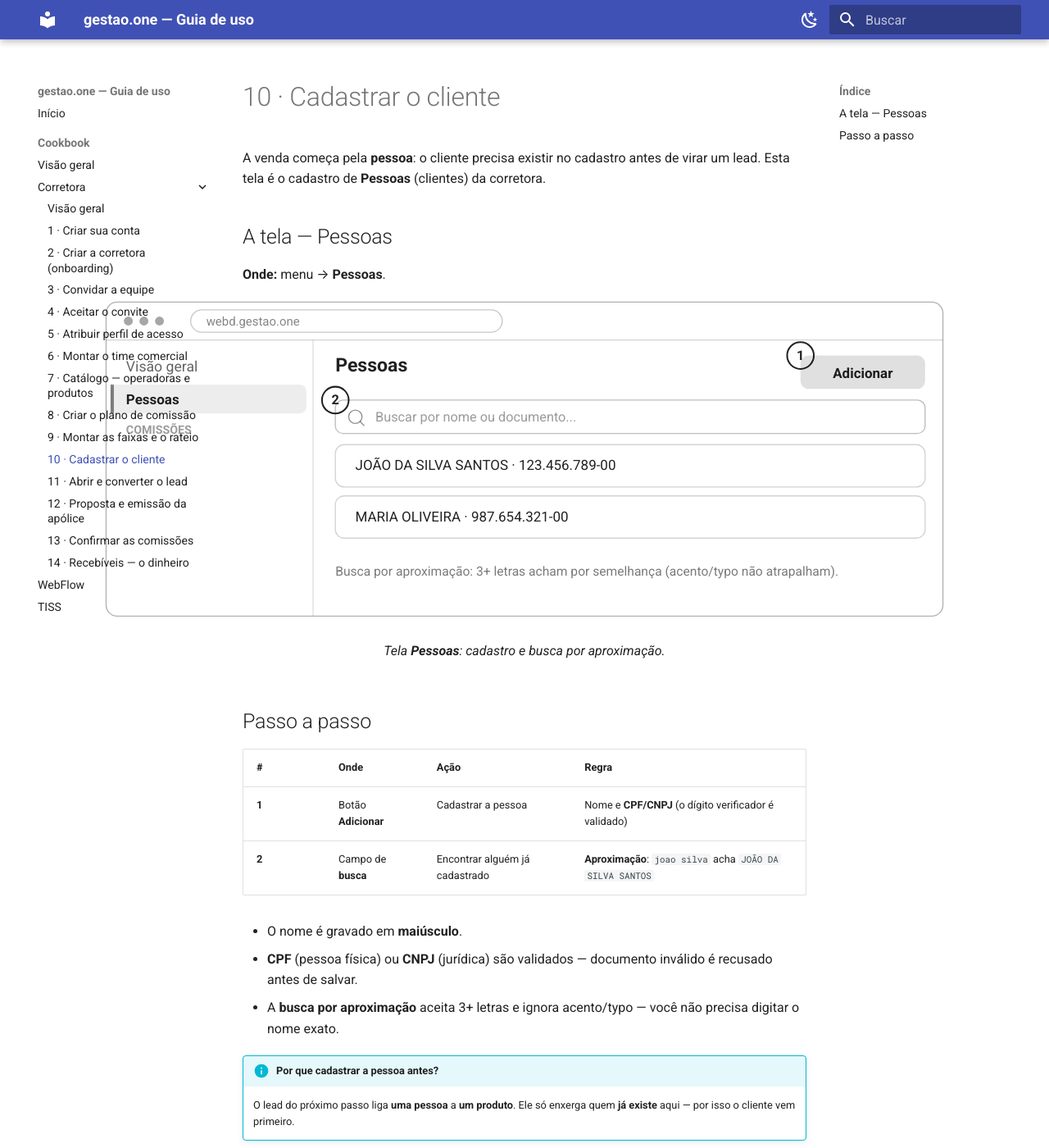
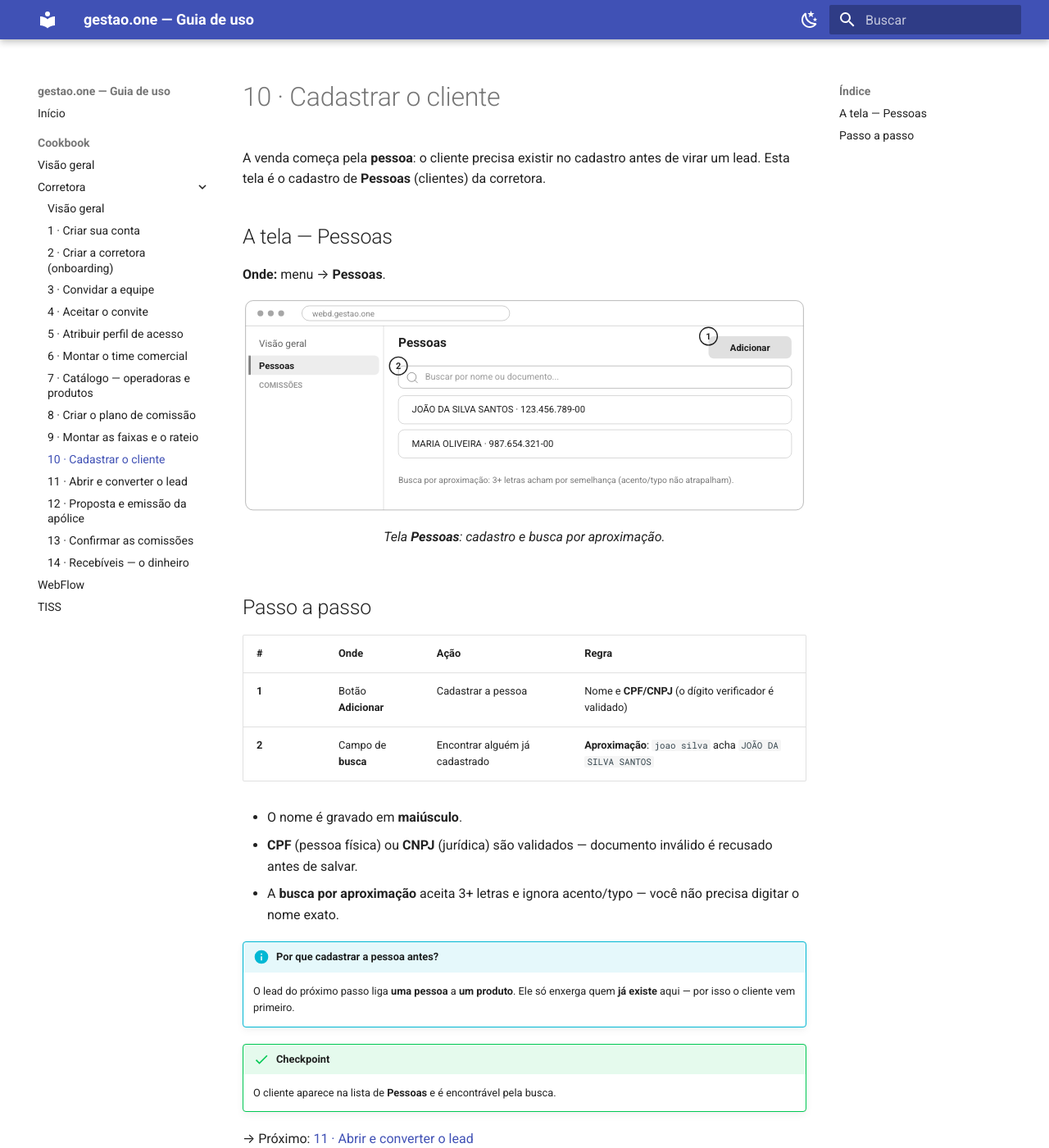
Before and after one commit to renatofagalde/wiki-gestao-one, an MkDocs documentation site: the page built from docs/cookbook/corretora/10-cliente.md, in a window 1280 px wide and 1400 px high. Shown: the whole window at 82% size. Built offline with MkDocs 1.6.1 and Material for MkDocs 9.7.7, drawn with Linux system fonts in a browser that asks for light colours.

Commit message:
💄 fix(cookbook): figures fill the content column (override Material fit-content)
The wireframes rendered small/centered because Material sets
.md-typeset figure { width: fit-content }, shrinking the figure to the SVG's
intrinsic size. Force the figure to the column width so the SVG fills it, like
the text and admonitions.

```diff
--- a/docs/stylesheets/extra.css
+++ b/docs/stylesheets/extra.css
@@ -1,30 +1,21 @@
 /* ==========================================================================
-   Cookbook — ilustrações (wireframes SVG) maiores e mais legíveis.
+   Cookbook — ilustrações (wireframes SVG) ocupando a LARGURA DA COLUNA.
 
-   Os wireframes usam width:100% e já preenchem a coluna de texto. Para deixá-los
-   MAIORES, em telas largas a figura "estoura" a coluna de conteúdo (breakout),
-   mantendo-se centralizada. No mobile fica na largura normal (sem scroll
-   horizontal).
-
-   TUNING: aumente/diminua o par width / margens negativas abaixo. Para ~2x,
-   algo como width:170% com margin -35%. Se encostar no índice (TOC) à direita,
-   reduza o valor.
+   O tema Material estiliza `.md-typeset figure { width: fit-content }`, o que
+   encolhe a figura ao tamanho intrínseco do SVG — por isso os desenhos saíam
+   pequenos e centralizados, bem menores que o texto. Aqui forçamos a figura a
+   ocupar a coluna de conteúdo e o SVG a preenchê-la (mesma largura do texto e
+   das caixas de aviso).
    ========================================================================== */
 
 .md-typeset figure {
-  text-align: center;
+  width: 100%;
+  max-width: 100%;
 }
 
 .md-typeset figure svg {
+  display: block;
   width: 100%;
   height: auto;
+  margin: 0 auto;
 }
-
-@media screen and (min-width: 76.25em) {
-  .md-typeset figure {
-    width: 150%;
-    max-width: 150%;
-    margin-left: -25%;
-    margin-right: -25%;
-  }
-}
```
